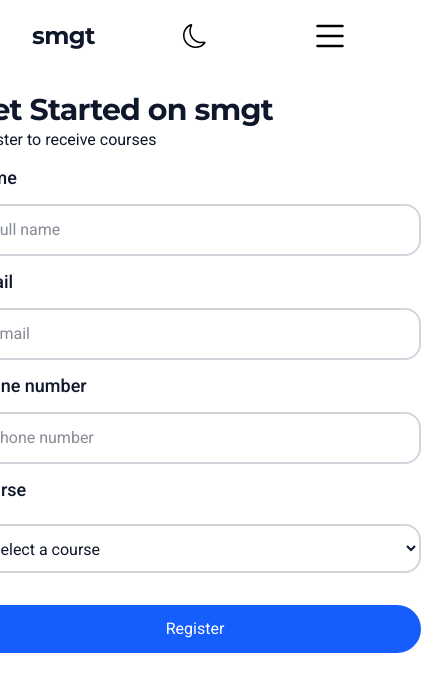
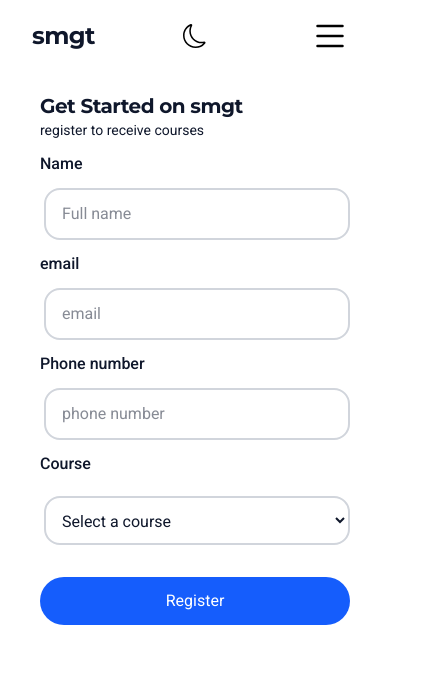
Before and after one commit to Seacrs/student-management-system, a React (Vite) app: page / in a window 390 px wide. Shown: the top 692 px of the page, 421 px wide, since content can reach past the window. Built offline with nearby package versions, Linux system fonts and the light colour scheme.

Commit message:
style: improve responsiveness layout and form styling

```diff
--- a/src/Pages/courses.tsx
+++ b/src/Pages/courses.tsx
@@ -1,7 +1,5 @@
 import { Link } from "react-router";
 import { courses } from "../data/course";
-
-console.log(courses);
 
 function Courses(){
     return (
--- a/src/Pages/register.tsx
+++ b/src/Pages/register.tsx
@@ -69,25 +69,25 @@ function Register(){
     const defaultCourse = fields?.course ?? student?.course ?? "";
 
     const inputClass = (hasError : boolean) => clsx (
-        "border-2 border-gray-300 rounded-2xl pl-4 p-3 w-md",
+        "border-2 border-gray-300 rounded-2xl pl-4 p-3 w-full",
         hasError ? "border-red-400 focus:border-red-400 outline-none" : "border-2 outline-blue-200 border-gray-300"
     );
     const selectClass = (hasError: boolean) => clsx (
-        "mt-2 border-2 p-3 rounded-2xl bg-white dark:border-gray-600 cursor-pointer  transition-colors",
+        "mt-2 border-2 p-3 rounded-2xl w-full bg-white dark:border-gray-600 cursor-pointer  transition-colors",
         hasError ? "border-red-400 focus:border-red-400" : "border-gray-300 focus:ring-2 focus:ring-blue-200 outline-blue-200"
     );
 
     return (
-        <div className="flex items-center justify-center flex-col">
+        <div className="flex items-center justify-center flex-col px-6 md:px-0">
             <Form
                 method="post"
-                className="py-5 flex flex-col gap-3 max-w-lg"
+                className="w-full max-w-md py-5 px-4 md:px-0 flex flex-col gap-3 md:max-w-lg"
             >
                 <div>
-                    <h2 className="text-3xl">Get Started on smgt</h2>
-                    <p className="text-md">register to receive courses</p>
+                    <h2 className="text-xl md:text-3xl">Get Started on smgt</h2>
+                    <p className="text-sm md:text-md">register to receive courses</p>
                 </div>
-                <p className="font-medium text-lg">Name</p>
+                <p className="font-medium text-md md:text-lg">Name</p>
                 <div className="flex flex-col gap-1 ml-1">
                     <input
                         type="text"
@@ -98,10 +98,10 @@ function Register(){
                         className={inputClass(!!errors?.fullName)}
                     />
                     {errors?.fullName && (
-                        <span className="text-red-500 text-sm ml-1">{errors.fullName}</span>
+                        <span className="text-red-500 text-xs md:text-sm ml-1">{errors.fullName}</span>
                     )}
                 </div>
-                <p className="font-medium text-lg">email</p>
+                <p className="font-medium text-md md:text-lg">email</p>
                 <div className="flex flex-col gap-1 ml-1">
                     <input
                         type="email"
@@ -111,10 +111,10 @@ function Register(){
                         className={inputClass(!!errors?.email)}
                     />
                     {errors?.email && (
-                        <span className="text-red-500 text-sm ml-1">{errors.email}</span>
+                        <span className="text-red-500 text-xs md:text-sm ml-1">{errors.email}</span>
                     )}
                 </div>
-                <p className="font-medium text-lg">Phone number</p>
+                <p className="font-medium text-md md:text-lg">Phone number</p>
                 <div className="flex flex-col gap-1 ml-1">
                     <input type="text"
                         inputMode="numeric"
@@ -130,10 +130,10 @@ function Register(){
                         className={inputClass(!!errors?.phone)}
                     />
                     {errors?.phone && (
-                        <span className="text-red-500 text-sm ml-1">{errors.phone}</span>
+                        <span className="text-red-500 text-xs md:text-sm ml-1">{errors.phone}</span>
                     )}
                 </div>
-                <p className="font-medium text-lg">Course</p>
+                <p className="font-medium text-md md:text-lg">Course</p>
                 <div className="flex flex-col gap-1 ml-1">
                     <select
                         name="courses"
@@ -146,7 +146,7 @@ function Register(){
                         ))}
                     </select>
                     {errors?.course && (
-                        <span className="text-red-500 text-sm ml-1">{errors.course}</span>
+                        <span className="text-red-500 text-xs md:text-sm ml-1">{errors.course}</span>
                     )}
                 </div>
                 <button className="bg-blue-600 p-3 rounded-4xl text-white mt-5 cursor-pointer">
```
